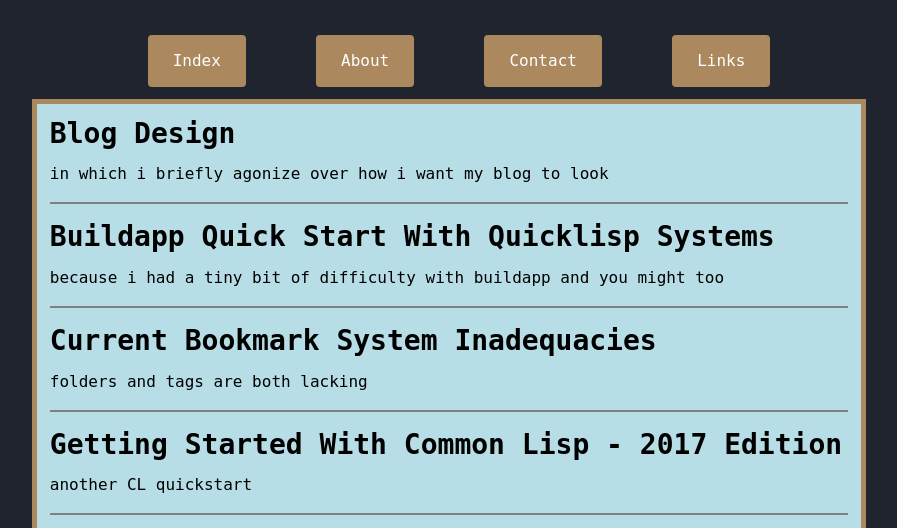
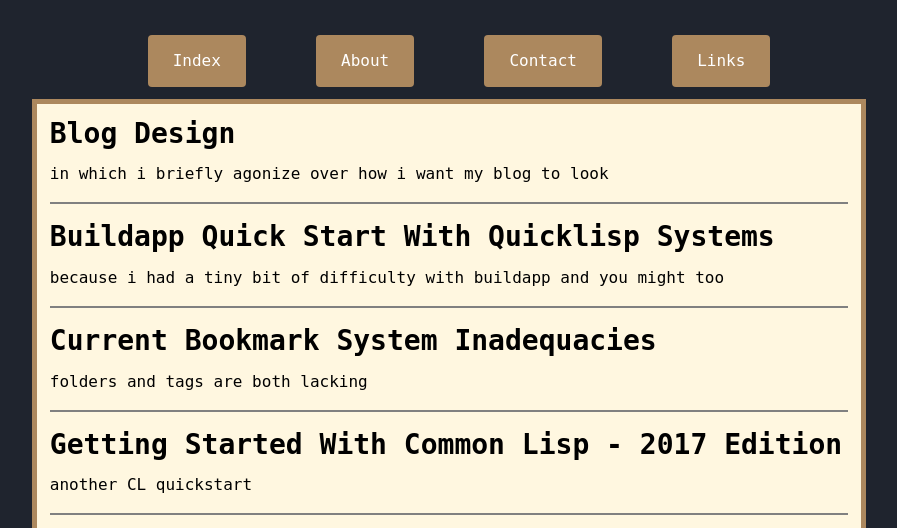
Before and after one commit to fouric/fouric.github.io, a plain HTML site: page index.html in a window 1280 px wide. Shown: the part 193-721 px from the top of the page, without its empty margins (176-1073 px from the left). Drawn offline with Linux system fonts and the light colour scheme.

Commit message:
try tan color instead

```diff
--- a/static/style.css
+++ b/static/style.css
@@ -91,7 +91,7 @@ hr {
 }
 
 .card.col-md-8.rounded-0.card-border {
-    background-color: #b7dee6;
+    background-color: #fff7e0;
 }
 
 .card {
@@ -99,5 +99,5 @@ hr {
 }
 
 .card-border {
-    background-color: #b7dee6;
+    background-color: #fff7e0;
 }
```
